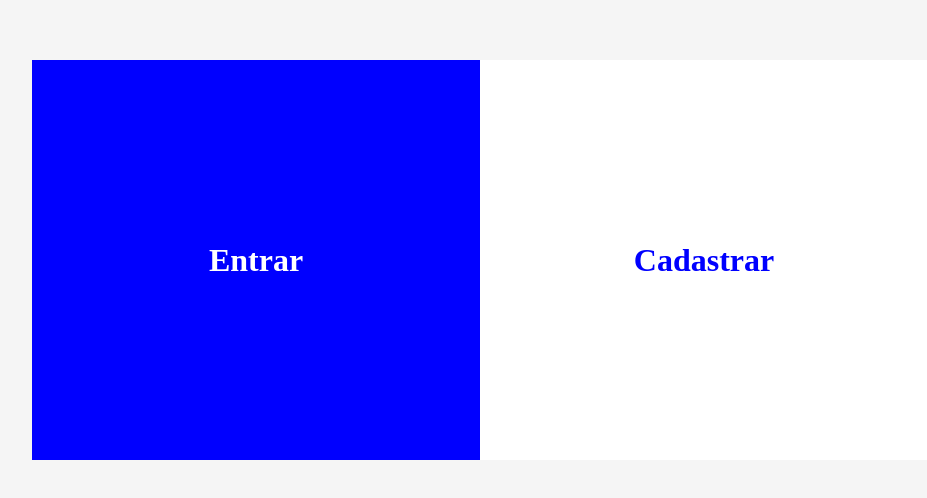
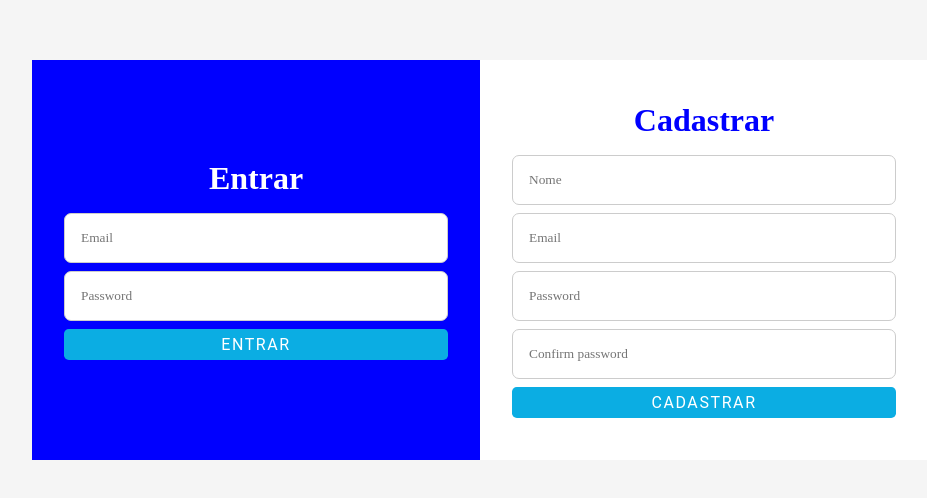
Before and after one commit to DevThomaz/spa-siegeNews, a React (Vite) app: page /auth in a window 1280 px wide. Shown: the part 140-638 px from the top of the page, without its empty margins (160-1087 px from the left). Built offline with nearby package versions, Linux system fonts and the light colour scheme.

Commit message:
feat: :sparkles: add login and signup forms

```diff
--- /dev/null
+++ b/src/components/Button/Button.jsx
@@ -0,0 +1,5 @@
+import {ButtonSpace} from "./ButtonStyled";
+
+export function Button({type, text}){
+    return <ButtonSpace type={type}>{text}</ButtonSpace>
+}
--- /dev/null
+++ b/src/components/Button/ButtonStyled.jsx
@@ -0,0 +1,21 @@
+import styled from "styled-components";
+
+export const ButtonSpace = styled.button`
+    background-color: #0bade3;
+    border: none;
+    outline: none;
+    font-size: 1rem;
+    padding: .4rem 1rem;
+    color: #fff;
+    transition: all .4s ease-in-out;
+    cursor: pointer;
+    border-radius: .3rem;
+    font-family: Roboto, arial;
+    width: auto;
+    font-size:500;
+    letter-spacing: .1rem;
+    text-transform: uppercase;
+    &:hover{
+        background-color: #0a86af;
+    }
+`
--- /dev/null
+++ b/src/components/Input/Input.jsx
@@ -0,0 +1,7 @@
+import {InputSpace} from "./InputStyled"
+
+export function Input({type, placeholder, register, name}){
+    return(
+        <InputSpace type={type} placeholder={placeholder} />
+    );
+}
--- /dev/null
+++ b/src/components/Input/InputStyled.jsx
@@ -0,0 +1,7 @@
+import styled from "styled-components";
+
+export const InputSpace = styled.input`
+    padding: 1rem;
+    border-radius: 7px;
+    border: 1px solid #ccc;
+`;
--- a/src/components/Navbar/Navbar.jsx
+++ b/src/components/Navbar/Navbar.jsx
@@ -1,9 +1,10 @@
 import { Link, Outlet, useNavigate } from "react-router-dom";
 import logo from "../../images/R6Logo.png";
-import { Button, Nav, ImageLogo,InputSpace, ErrorSpan} from "./NavbarStyled";
+import { Nav, ImageLogo,InputSpace, ErrorSpan} from "./NavbarStyled";
 import { useForm } from "react-hook-form";
 import { z } from "zod";
 import { zodResolver } from "@hookform/resolvers/zod";
+import { Button } from "../Button/Button";
 
 const searchSchema = z.object({
     title:z
@@ -42,7 +43,9 @@ export function Navbar(){
                 <Link to="/">
                     <ImageLogo src={logo} alt="Logo Siege News" />
                 </Link>
-                <Button onClick={goAuth}>Entrar</Button>
+                <Link to="/auth">
+                <Button onClick={goAuth} type="button" text="entrar"/>
+                </Link>
             </Nav>
             {errors.title && <ErrorSpan>{errors.title.message}</ErrorSpan>}
             <Outlet/>
--- a/src/components/Navbar/NavbarStyled.jsx
+++ b/src/components/Navbar/NavbarStyled.jsx
@@ -62,27 +62,6 @@ export const InputSpace = styled.div`
     }
 `
 
-export const Button = styled.button`
-    text-transform: uppercase;
-    background-color: #0bade3;
-    border: none;
-    outline: none;
-    font-size: 0.9rem;
-    padding: 0.4rem 1rem;
-    color: #fff;
-    transition: all 0.4s ease-in-out;
-    cursor: pointer;
-    border-radius: 0.3rem;
-    font-family: roboto, arial;
-    /* width: 40%; */
-    font-weight: 500;
-    letter-spacing: 0.1rem;
-
-    &:hover {
-        background-color: #0a86af;
-    }
-`;
-
 export const ErrorSpan = styled.span`
     background-color: #ffaeae;
     color: #9e0000;
--- a/src/pages/Authentication/Authentication.jsx
+++ b/src/pages/Authentication/Authentication.jsx
@@ -1,3 +1,5 @@
+import {Button} from "../../components/Button/Button"
+import { Input } from "../../components/Input/Input";
 import { AuthContainer, Section } from "./AutheticationStyled";
 
 export function Authentication(){
@@ -5,9 +7,29 @@ export function Authentication(){
         <AuthContainer>
              <Section type="signin">
                 <h2>Entrar</h2>
+                <form>
+                    <Input
+                    type="email"
+                    placeholder="Email"
+                    name="email"
+                    />
+                    <Input
+                    type="password"
+                    placeholder="Password"
+                    name="password"
+                    />
+                    <Button type="submit" text="Entrar"/>
+                </form>
              </Section>
              <Section type="signup">
                 <h2>Cadastrar</h2>
+                <form>
+                    <Input type="text" placeholder="Nome" name="name"/>
+                    <Input type="email" placeholder="Email" name="email"/>
+                    <Input type="password" placeholder="Password" name="password"/>
+                    <Input type="password" placeholder="Confirm password" name="password"/>
+                    <Button type="submit" text="Cadastrar"/>
+                </form>
              </Section>
         </AuthContainer>
     );
```
Also changed, not shown: src/pages/Authentication/AutheticationStyled.jsx (line endings or trailing spaces).
